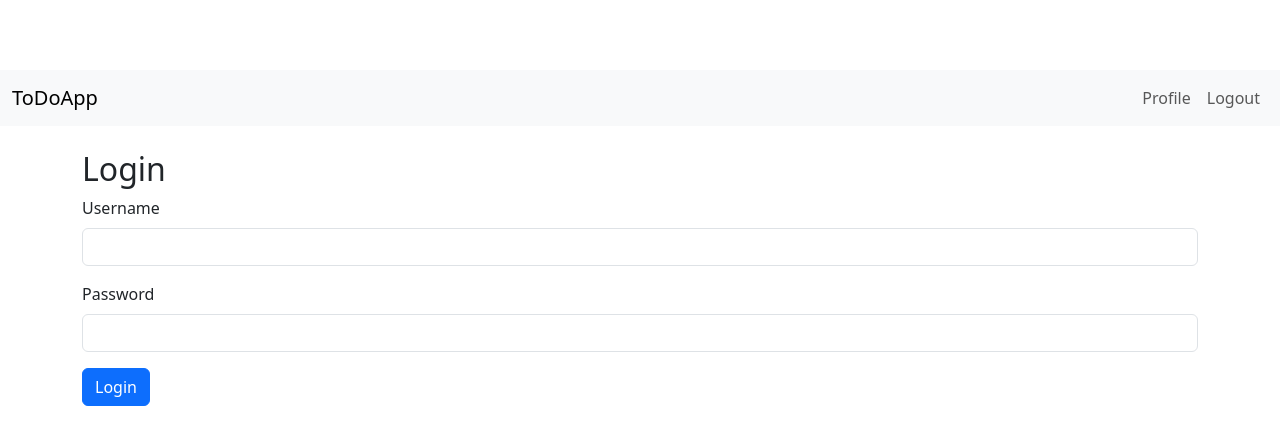
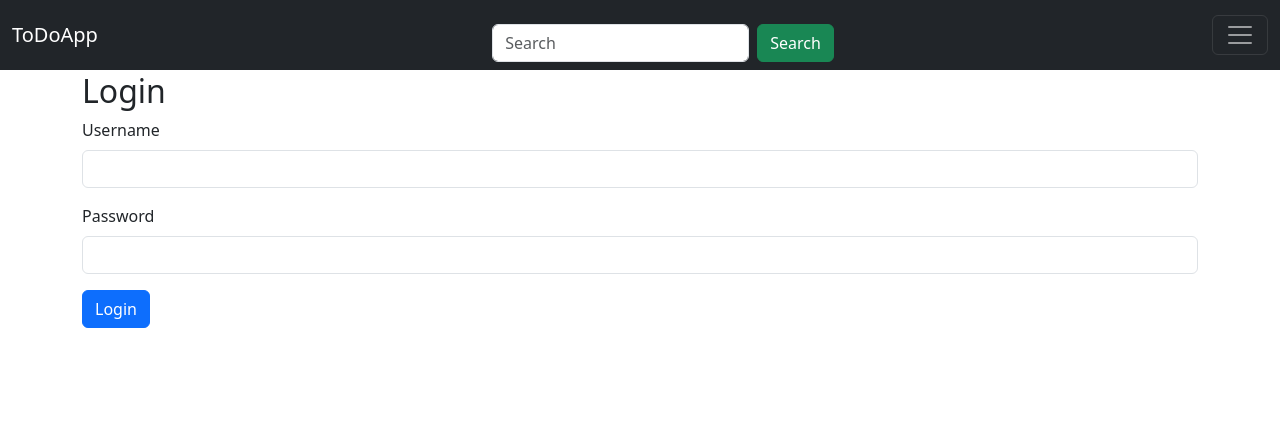
Before and after one commit to kieukhang185/todo-flask-app, a Flask app: page /login in a window 1280 px wide. Shown: the top 445 px of the page. Run offline with Flask 2, Linux system fonts and the light colour scheme; the visitor is signed in with stand-in values (Sample User, id 1); some libraries are stand-ins or nearby versions.

Commit message:
update base ui

```diff
--- a/app/controllers/todo_controller.py
+++ b/app/controllers/todo_controller.py
@@ -16,7 +16,7 @@ comment_model = todo_ns.model('Comment', {
 todo_model = todo_ns.model('Todo', {
     'title': fields.String(required=True),
     'description': fields.String,
-    'status': fields.String(enum=['new','in-progress','reject','done','under-review'], default='new'),
+    'status': fields.String(default='new'),
     'label': fields.String,
     'assignee': fields.String,
     'type': fields.String(enum=['task','sub-task','epic','bug'], required=True),
@@ -34,7 +34,6 @@ add_comment = todo_ns.model('AddComment', { 'content': fields.String(required=Tr
 class TodoList(Resource):
     @jwt_required()
     def get(self):
-        filters = {k: v for k, v in request.args.items() if k in ['status','label','reporter','assignee','type','epic_id']}
         out = []
         todos = list(mongo.db.todos.find())
         for t in todos:
--- a/app/static/css/styles.css
+++ /dev/null
@@ -1 +0,0 @@
-body { padding-top: 70px; }
--- a/app/templates/base.html
+++ b/app/templates/base.html
@@ -8,23 +8,53 @@
   <link rel="stylesheet" href="{{ url_for('static', filename='css/styles.css') }}">
 </head>
 <body>
-<nav class="navbar navbar-expand-lg navbar-light bg-light">
+<nav class="navbar navbar-dark bg-dark fixed-top">
   <div class="container-fluid">
     <a class="navbar-brand" href="/todos">ToDoApp</a>
-    <div class="collapse navbar-collapse">
-      <ul class="navbar-nav ms-auto">
-        {% if session.get('username') %}
-          <li class="nav-item"><a class="nav-link" href="/profile">Profile</a></li>
-          <li class="nav-item"><a class="nav-link" href="/logout">Logout</a></li>
-        {% else %}
+    <form class="d-flex mt-3" role="search">
+      <input class="form-control me-2" type="search" placeholder="Search" aria-label="Search"/>
+      <button class="btn btn-success" type="submit">Search</button>
+    </form>
+
+    <button class="navbar-toggler" type="button" data-bs-toggle="offcanvas" data-bs-target="#offcanvasDarkNavbar" aria-controls="offcanvasDarkNavbar" aria-label="Toggle navigation">
+      <span class="navbar-toggler-icon"></span>
+    </button>
+    <div class="offcanvas offcanvas-end text-bg-dark" tabindex="-1" id="offcanvasDarkNavbar" aria-labelledby="offcanvasDarkNavbarLabel">
+      <div class="offcanvas-header">
+        <h5 class="offcanvas-title" id="offcanvasDarkNavbarLabel">ToDoApp</h5>
+        <button type="button" class="btn-close btn-close-white" data-bs-dismiss="offcanvas" aria-label="Close"></button>
+      </div>
+      <div class="offcanvas-body">
+        <ul class="navbar-nav justify-content-end flex-grow-1 pe-3">
+          {% if session.get('username') %}
+          <li class="nav-item">
+            <a class="nav-link active" aria-current="page" href="#">Home</a>
+          </li>
+          <li class="nav-item">
+            <a class="nav-link" href="#">Link</a>
+          </li>
+          <li class="nav-item dropdown">
+            <a class="nav-link dropdown-toggle" href="#" role="button" data-bs-toggle="dropdown" aria-expanded="false">
+              Dropdown
+            </a>
+            <ul class="dropdown-menu dropdown-menu-dark">
+              <li><a class="dropdown-item" href="/profile">Profile</a></li>
+              <li>
+                <hr class="dropdown-divider">
+              </li>
+              <li><a class="dropdown-item" href="/logout">Logout</a></li>
+            </ul>
+          </li>
+          {% else %}
           <li class="nav-item"><a class="nav-link" href="/login">Login</a></li>
           <li class="nav-item"><a class="nav-link" href="/register">Register</a></li>
-        {% endif %}
-      </ul>
+          {% endif %}
+        </ul>
+      </div>
     </div>
   </div>
 </nav>
-<div class="container mt-4">
+<div class="container mt-5 pt-4">
   {% with messages = get_flashed_messages() %}
     {% if messages %}
       <div class="alert alert-info">{{ messages[0] }}</div>
--- a/docker-compose.yml
+++ b/docker-compose.yml
@@ -3,7 +3,7 @@ services:
   web:
     build: .
     ports:
-      - "80:5000"
+      - "5000:5000"
     environment:
       - SECRET_KEY=${SECRET_KEY}
       - MONGO_URI=${MONGO_URI}
@@ -14,7 +14,7 @@ services:
     depends_on:
       - mongo
   mongo:
-    image: mongo:5.0
+    image: mongo:4.4.6
     ports:
       - "27017:27017"
     volumes:
```
